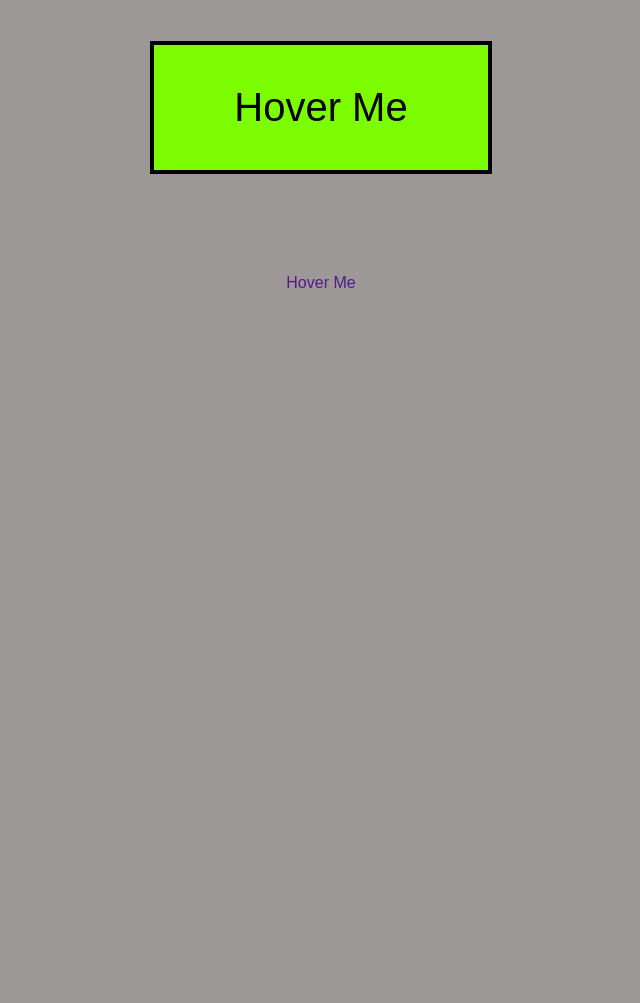
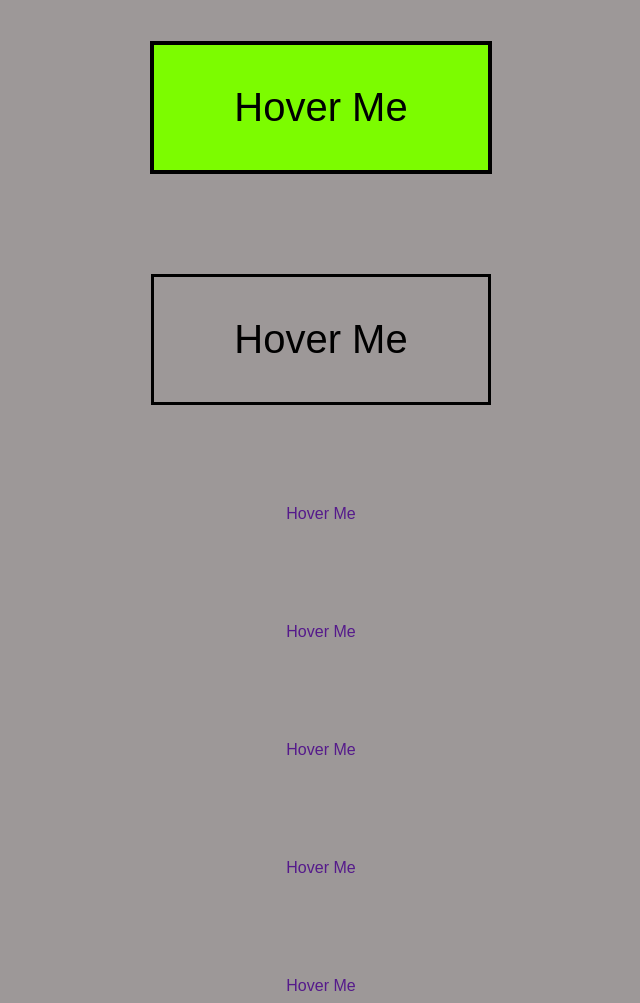
Before and after one commit to KamilJakobczak/css-projects, a website: page buttons/index.html in a window 1280 px wide. Shown: the part 1485-2488 px from the top of the page, without its empty margins (319-959 px from the left). Before the commit the page ends 1785 px from the top, so only its background shows below. Drawn offline with Linux system fonts and the light colour scheme.

Commit message:
add 8th button

```diff
--- a/buttons/index.html
+++ b/buttons/index.html
@@ -21,5 +21,10 @@
     <a href="" id="button_6">Hover Me</a>
     <a href="" id="button_7">Hover Me</a>
     <a href="" id="button_8">Hover Me</a>
+    <a href="" id="button_9">Hover Me</a>
+    <a href="" id="button_10">Hover Me</a>
+    <a href="" id="button_11">Hover Me</a>
+    <a href="" id="button_12">Hover Me</a>
+    <a href="" id="button_13">Hover Me</a>
   </body>
 </html>
--- a/buttons/scss/style.scss
+++ b/buttons/scss/style.scss
@@ -215,4 +215,33 @@ body {
       }
     }
   }
+  #button_8 {
+    padding: 40px 80px;
+    border: 3px solid black;
+    font-size: 40px;
+    color: black;
+    transition: all 0.5s;
+    &:before {
+      content: 'Hover Me';
+      position: absolute;
+      top: 0;
+      left: 0;
+      width: 100%;
+      height: 100%;
+      background-color: black;
+      color: white;
+      display: flex;
+      align-items: center;
+      justify-content: center;
+      transform: scale(5);
+      opacity: 0;
+      transition: all 0.5s;
+    }
+    &:hover {
+      &:before {
+        transform: scale(1);
+        opacity: 1;
+      }
+    }
+  }
 }
```
Also changed, not shown: buttons/css/style.css, 1 other file.
